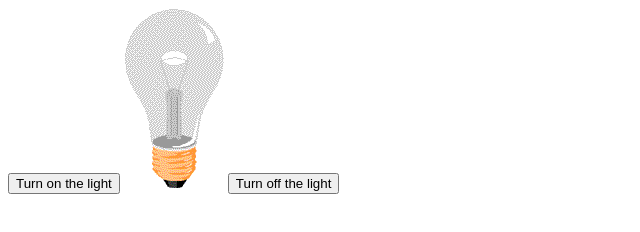
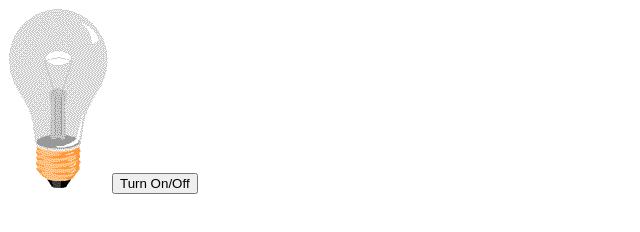
Before and after one commit to sunikko/bath-spa-web-dev, a plain HTML site: page Session10/light.html in a window 1280 px wide. Shown: the whole page, without its empty margins (0-640 px from the left). Drawn offline with Linux system fonts and the light colour scheme.

Commit message:
amend toggle function

```diff
--- a/Session10/function.js
+++ b/Session10/function.js
@@ -1,7 +1,14 @@
-function turnLightOn() {
-    document.getElementById("lightImg").src = "./img/pic_bulbon.gif"
+function toggleLight() {
+    let bulbObj = document.getElementById("img-bulb");
+    let bOnOff = bulbObj.getAttribute('data-onoff');
+
+    console.log(bOnOff);
+
+    if(bOnOff == "off"){
+        bulbObj.src = "./img/pic_bulbon.gif"
+        bulbObj.setAttribute('data-onoff', "on");
+    }else{
+        bulbObj.src = "./img/pic_bulboff.gif"
+        bulbObj.setAttribute('data-onoff', "off");
+    }
 }
-
-function turnLightOff() {
-    document.getElementById("lightImg").src = "./img/pic_bulboff.gif"
-}
--- a/Session10/light.html
+++ b/Session10/light.html
@@ -7,9 +7,8 @@
     <title>light</title>
 </head>
 <body>
-    <button onclick="turnLightOn();">Turn on the light</button>
-    <img src="./img/pic_bulboff.gif" id="lightImg" alt="offbul">
-    <button onclick="turnLightOff();">Turn off the light</button>
+    <img src="./img/pic_bulboff.gif" id="img-bulb" alt="bulb" data-onoff="off">
+    <button onclick="toggleLight();">Turn On/Off</button>
     <script src="./function.js"></script>
 </body>
 </html>
```
